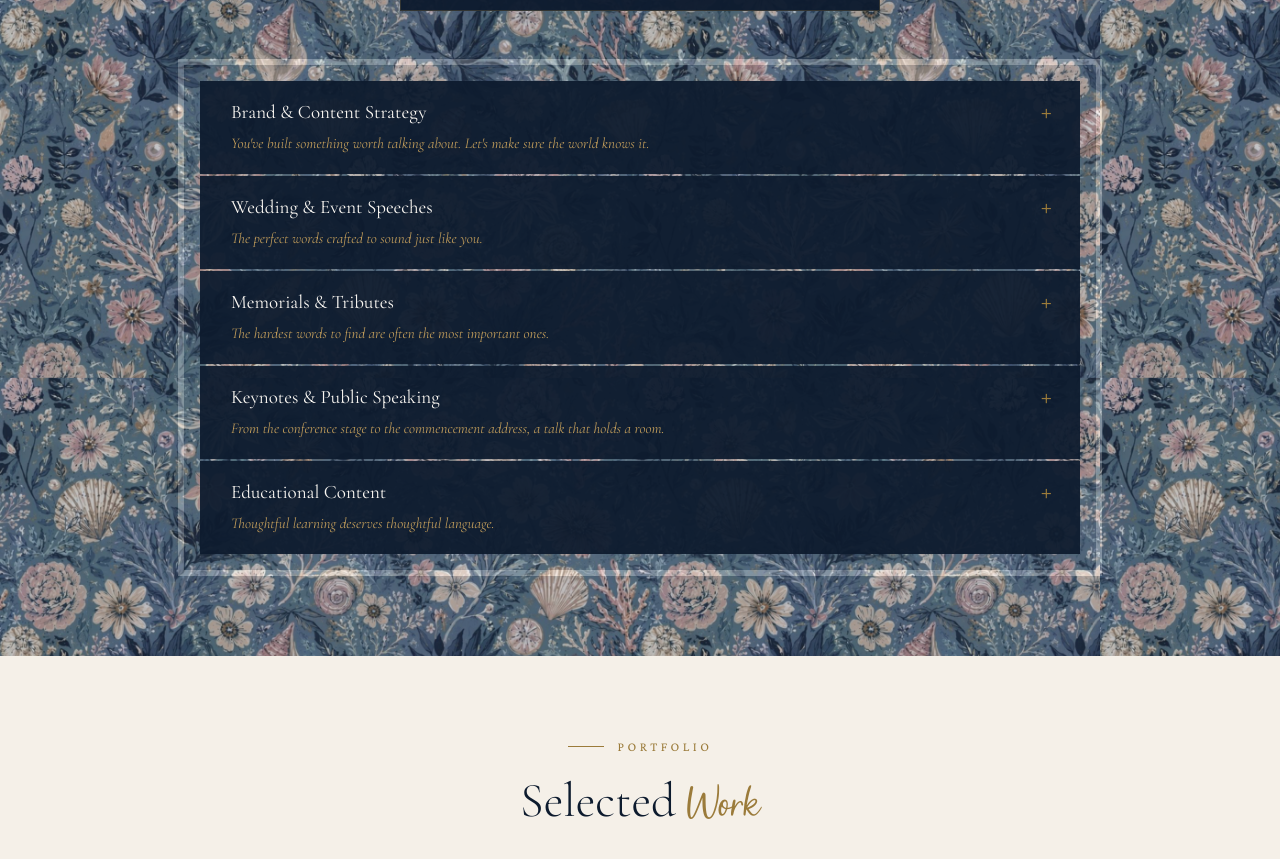
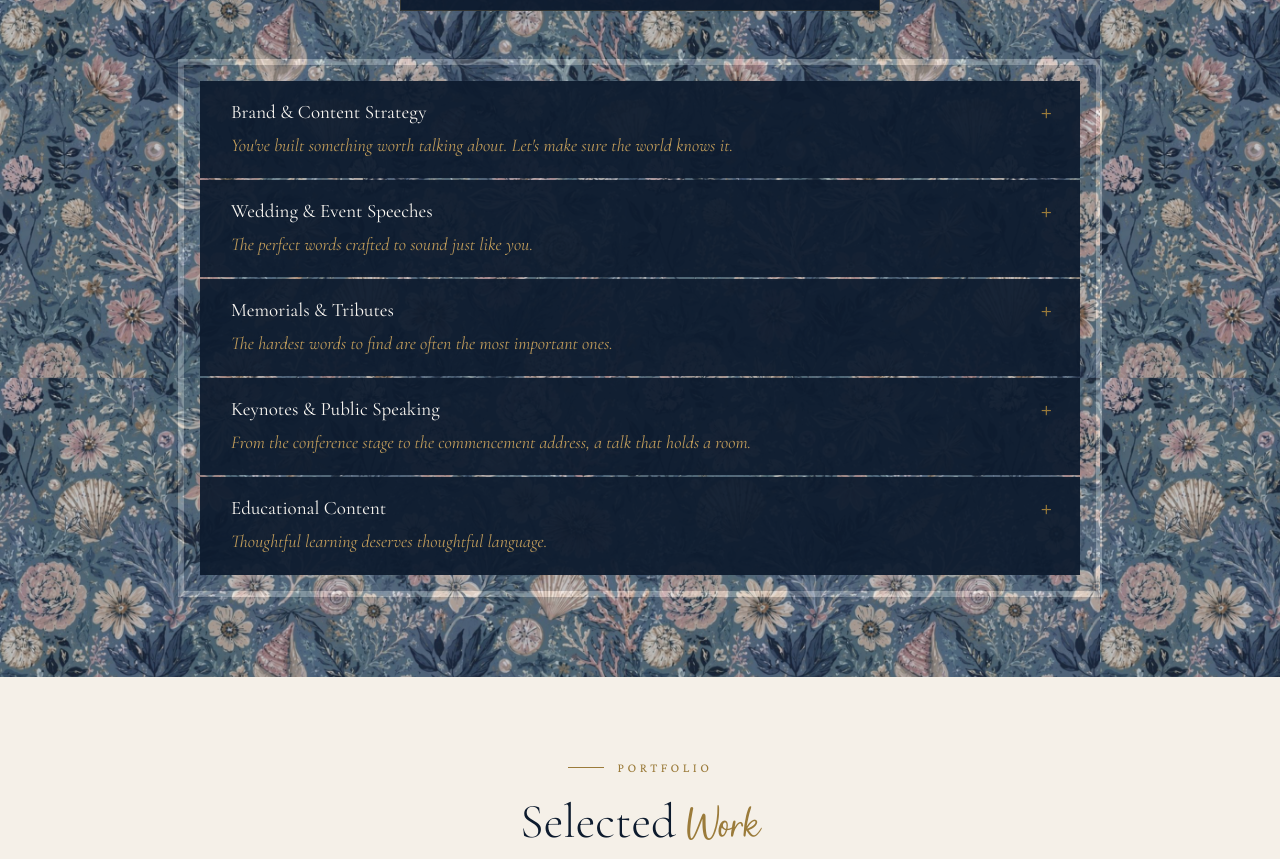
Before and after one commit to jmelnickmacdonald/anchoredprose, a Next.js app: page / in a window 1280 px wide. Shown: the part 1880-2739 px from the top of the page. Built offline with nearby package versions, Linux system fonts and the light colour scheme.

Commit message:
Update globals.css

```diff
--- a/src/app/globals.css
+++ b/src/app/globals.css
@@ -84,7 +84,7 @@ nav { position: fixed; top: 0; left: 0; right: 0; z-index: 100; background: var(
 .service-card-toggle { color: var(--gold); font-size: 22px; line-height: 1; font-weight: 300; }
 .service-card-body { overflow: hidden; max-height: 0; transition: max-height 0.35s ease; }
 .service-card-body.open { max-height: 300px; }
-.service-tagline { font-family: var(--font-display); font-style: italic; font-size: 15px; color: var(--gold-light); line-height: 1.4; margin: 10px 0 0; display: block; }
+.service-tagline { font-family: var(--font-display); font-style: italic; font-size: 18px; color: var(--gold-light); line-height: 1.4; margin: 10px 0 0; display: block; }
 .service-desc { font-size: 15px; color: rgba(250,247,242,0.65); line-height: 1.8; font-family: var(--font-body); }
 
 /* PORTFOLIO — plain cream */
```
